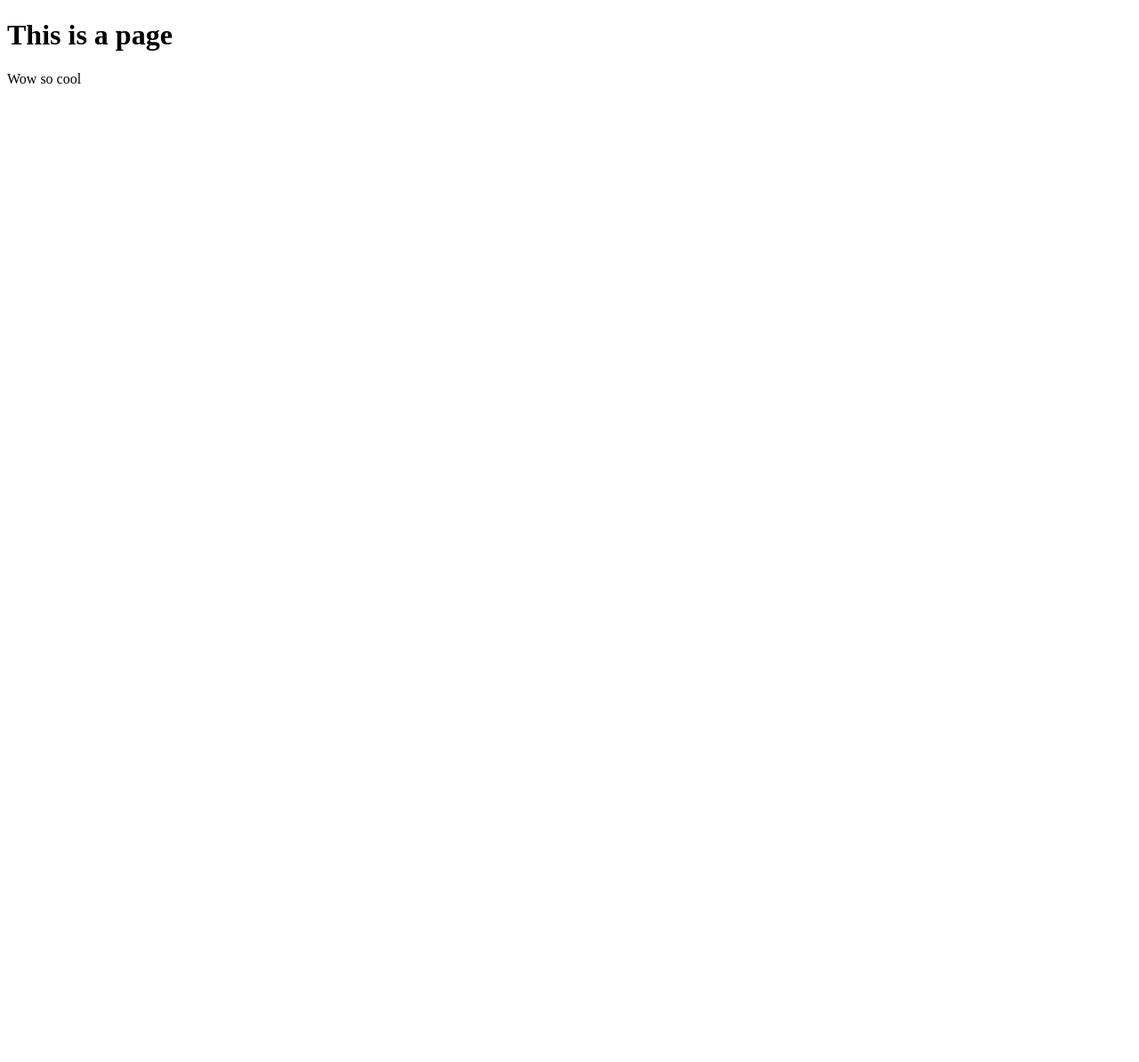
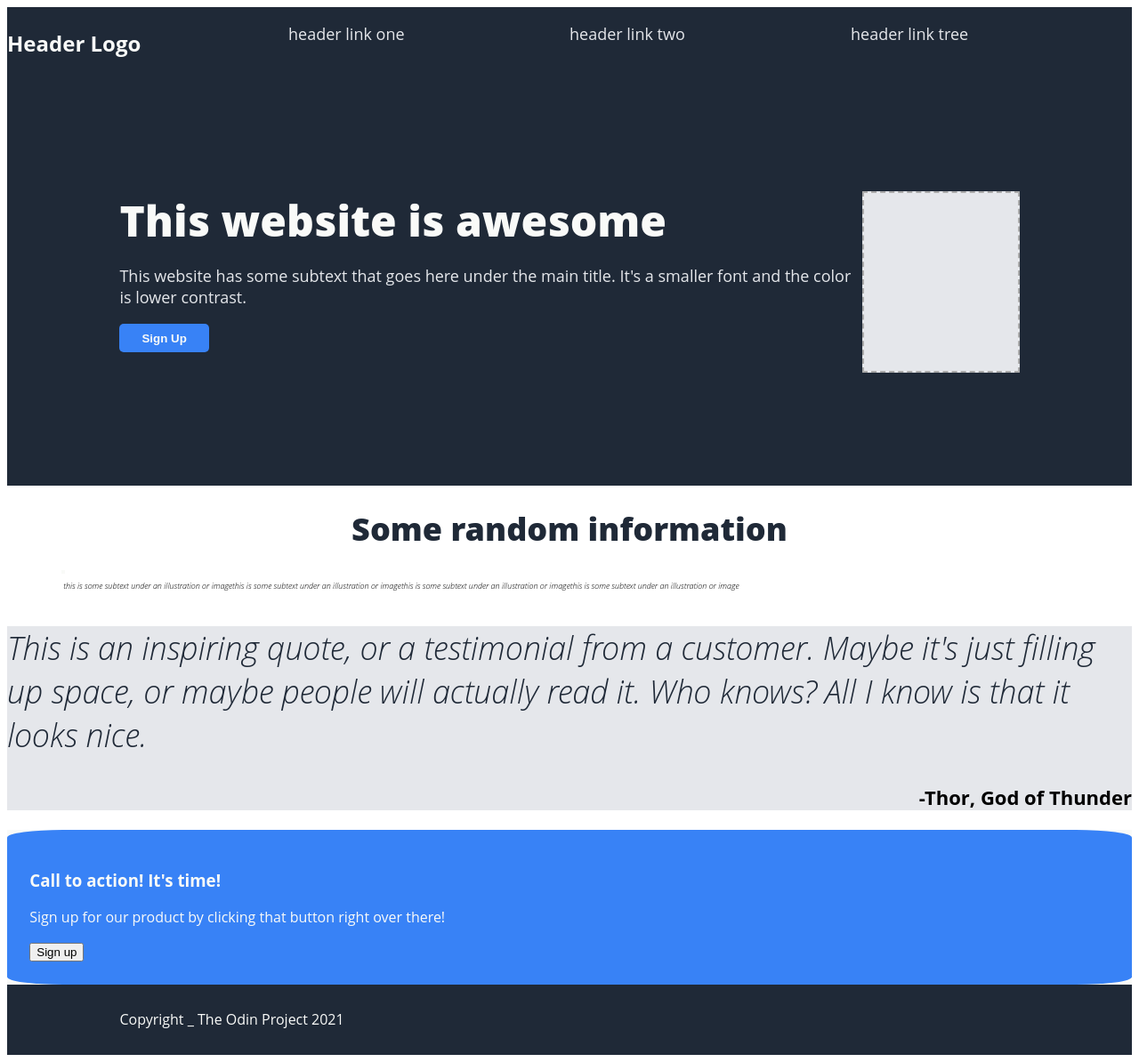
Before and after one commit to FrankenBunny/web-portfolio, a website: page src/index.html in a window 1280 px wide. Shown: the whole page at 89% size. Before the commit the page ends 800 px from the top, so only its background shows below. Drawn offline with Linux system fonts and the light colour scheme.

Commit message:
theOdinProject: Continued work on landing page assignment

```diff
--- /dev/null
+++ b/src/index.css
@@ -0,0 +1,148 @@
+@import url('https://fonts.googleapis.com/css2?family=Roboto:ital,wght@0,100..900;1,100..900&display=swap');
+
+:root {
+    font-family: 'Open Sans', sans-serif;
+}
+
+.header-content {
+    background-color: #1F2937;
+    color: #F9FAF8;
+    display: flex;
+    padding: 10%;
+}
+
+.navbar {
+    background-color: #1F2937;
+    color: #F9FAF8;
+    display: flex;
+}
+
+.navbar-item {
+    flex: 1;
+}
+
+.button {
+    background-color: #3882F6;
+    color: #F9FAF8;
+    font-weight: bold;
+    outline: none;
+    border: none;
+    padding: 1%;
+    padding-left: 3%;
+    padding-right: 3%;
+    border-radius: 5px;
+}
+
+.image-placeholder {
+    width: 200px;
+    height: 200px;
+    background-color: #E5E7EB;
+    display: flex;
+    align-items: center;
+    justify-content: center;
+    color: #777;
+    font-size: 14px;
+    border: 2px dashed #aaa;
+}
+
+.quote {
+    background-color: #E5E7EB;
+}
+
+/* Text styling */
+.header-link-text {
+    font-size: 18px;
+    color: #E5E7EB;
+}
+
+.header-logo-text {
+    font-size: 24px;
+    font-weight: bold;
+    color: #F9FAF8;
+}
+
+.hero-main-text {
+    font-size: 48px;
+    color: #F9FAF8;
+    font-weight: 900;
+    margin: 0;
+}
+
+.hero-secondary-text {
+    font-size: 18px;
+    color: #E5E7EB;
+}
+
+.information-header-text {
+    color: #1F2937;
+    font-size: 36px;
+    font-weight: 900;
+    text-align: center;
+}
+
+.qoute-text {
+    font-size: 36px;
+    color: #1F2937;
+    font-style: italic;
+    font-weight: 100;
+}
+
+.qoute-author-text {
+    font-size: 22px;
+    text-align: right;
+}
+
+/* END */
+
+footer {
+    background-color: #1F2937;
+    color: #F9FAF8;
+    padding-left: 10%;
+    padding-right: 10%;
+    padding-top: 1%;
+    padding-bottom: 1%;
+}
+
+.image {
+    display: flex;
+    flex-direction: column;
+    outline: 2px solid #F9FAF8;
+}
+
+.image-showcase {
+    display: flex;
+    flex-direction: row;
+    margin-left: 5%;
+    margin-right: 5%;
+}
+
+.image-showcase h1 {
+    text-align: center;
+    font-weight: 900;
+    font-size: 36px;
+}
+
+.image-showcase p {
+    font-size: 9px;
+    font-style: italic;
+    text-align: center;
+    font-weight: 100;
+}
+
+.call-to-action {
+    background-color: #F9FAF8;
+}
+
+.call-to-action h3 {
+    color: #F9FAF8;
+}
+
+.call-to-action p {
+    color: #F9FAF8;
+}
+
+.call-to-action-div {
+    background-color: #3882F6;
+    border-radius: 5%;
+    padding: 2%;
+}
--- a/src/index.html
+++ b/src/index.html
@@ -3,10 +3,59 @@
 <head>
     <meta charset="UTF-8">
     <meta name="viewport" content="width=device-width, initial-scale=1.0">
+    <link rel="stylesheet" href="index.css">
     <title>Document</title>
 </head>
+<header>
+    <div class="navbar">
+        <p class="navbar-item header-logo-text">Header Logo</p>
+        <p class="navbar-item header-link-text">header link one</p>
+        <p class="navbar-item header-link-text">header link two</p>
+        <p class="navbar-item header-link-text">header link tree</p>
+    </div>
+    <div class="header-content">
+        <div class="header-info">
+            <h1 class="hero-main-text">This website is awesome</h1>
+            <p class="hero-secondary-text">This website has some subtext that goes here under the main title. It's a smaller font and the color is lower contrast.</p>
+            <button class="button">Sign Up</button>
+        </div>
+        <div class="image-placeholder"/>
+    </div>
+</header>
 <body>
-    <h1>This is a page</h1>
-    <p>Wow so cool</p>
+    <div class="images">
+        <h1 class="information-header-text">Some random information</h1>
+        <div class="image-showcase">
+            <div class="image-text">
+                <img class="image"/>
+                <p>this is some subtext under an illustration or image</p>
+            </div>
+            <div class="image-text">
+                <p>this is some subtext under an illustration or image</p>
+            </div>
+            <div class="image-text">
+                <p>this is some subtext under an illustration or image</p>
+            </div>
+            <div class="image-text">
+                <p>this is some subtext under an illustration or image</p>
+            </div>
+        </div>
+    </div>
+    <div class="quote">
+        <h2 class="qoute-text">This is an inspiring quote, or a testimonial from a customer. Maybe it's just filling up space, or maybe people will actually read it. Who knows? All I know is that it looks nice.</h2>
+        <h3 class="qoute-author-text">-Thor, God of Thunder</h3>
+    </div>
+    <div class="call-to-action">
+        <div class="call-to-action-div">
+            <div class="call-to-action-text">
+                <h3 class="light">Call to action! It's time!</h3>
+                <p>Sign up for our product by clicking that button right over there!</p>
+            </div>
+            <button>Sign up</button>
+        </div>
+    </div>
+    <footer>
+        <p>Copyright _ The Odin Project 2021</p>
+    </footer>
 </body>
 </html>
```
